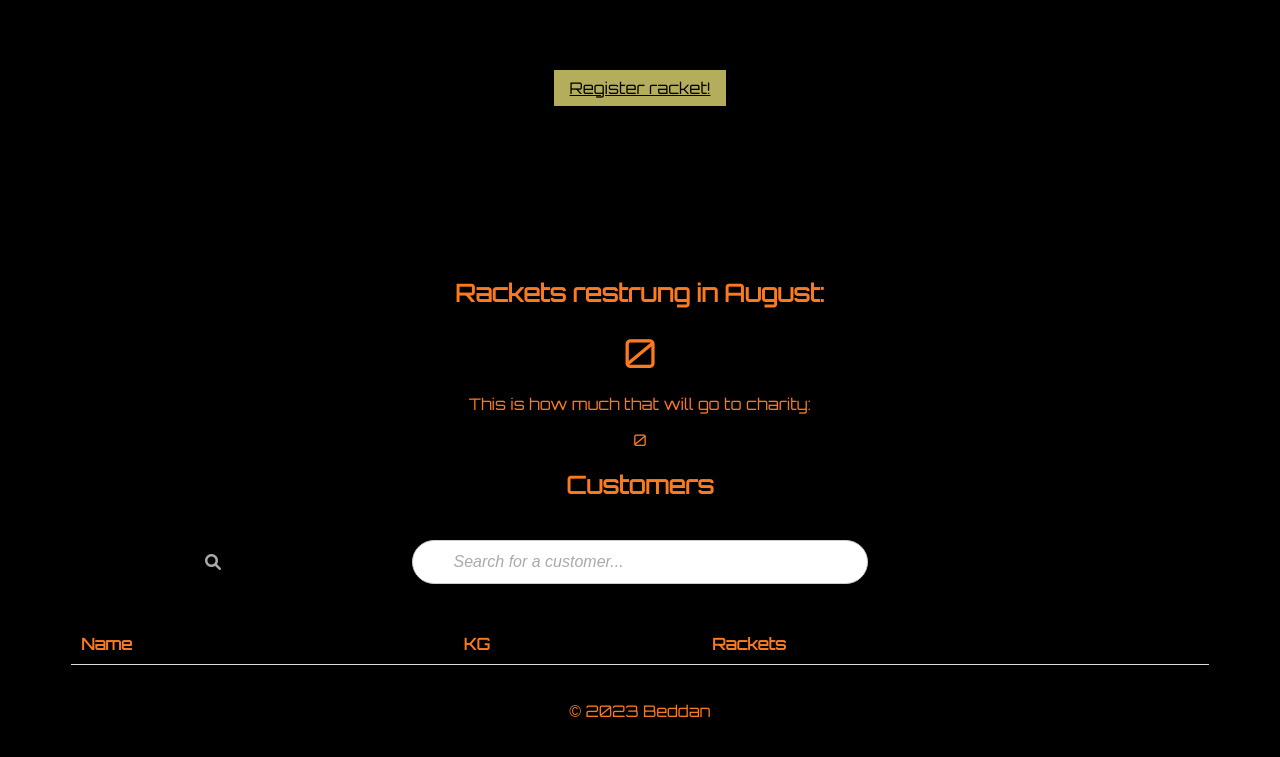
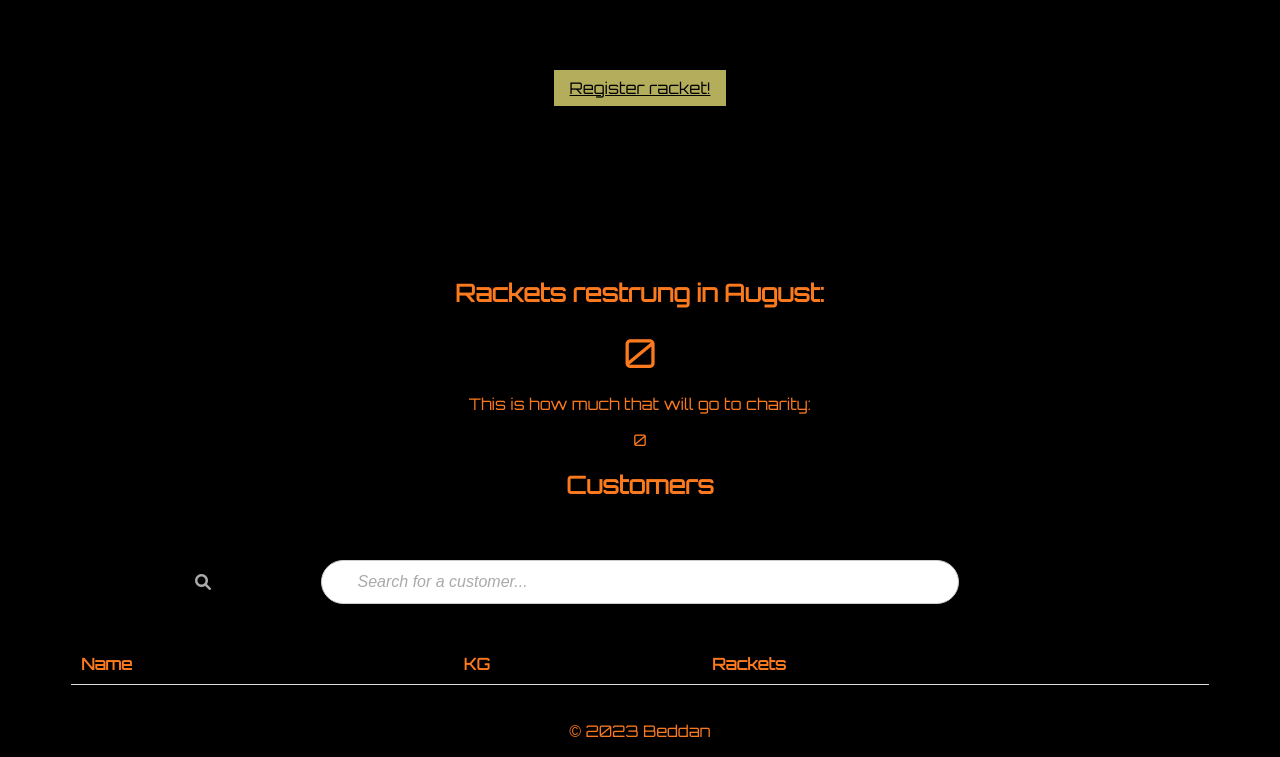
Before and after one commit to CarlBedrot/SensationStringing, a plain HTML site: page page.html in a window 1280 px wide. Shown: the part 125-882 px from the top of the page. Drawn offline with Linux system fonts and the light colour scheme.

Commit message:
trying to get the search icon inside the search bar

```diff
--- a/page.html
+++ b/page.html
@@ -7,8 +7,7 @@
     <link rel="stylesheet" href="styles.css">
     <link rel="preconnect" href="https://fonts.gstatic.com">
     <link href="https://fonts.googleapis.com/css2?family=Orbitron&display=swap" rel="stylesheet">
-    <link rel="stylesheet" href="https://cdnjs.cloudflare.com/ajax/libs/font-awesome/6.0.0-beta3/css/all.min.css" integrity="sha384-k6RqeWeci5ZR/Lv4MR0sA0FfDOMt23cez/5paNdF+TmFE5Ml4lbbg5p4WY9PYn5g" crossorigin="anonymous">
-
+    <link rel="stylesheet" href="https://cdnjs.cloudflare.com/ajax/libs/font-awesome/6.0.0-beta3/css/all.min.css" crossorigin="anonymous">
     <title>Racket Restring Counter</title>
 </head>
 <body>
@@ -59,10 +58,11 @@
     <section id="customer-table-section">
         <h2>Customers</h2>
         <div class="search-container">
+            <input type="text" id="search-input" placeholder="Search for a customer...">
             <i class="fas fa-search search-icon"></i>
-            <input type="text" id="search-input" placeholder="Search for a customer...">
         </div>
-                <div id="search-results"></div>
+
+
         <table id="customer-table">
             <thead>
                 <tr>
--- a/styles.css
+++ b/styles.css
@@ -214,7 +214,7 @@ button,
 }
 
 #search-input {
-  width: 50%; /* or whatever width you prefer */
+  width: 70%; /* or whatever width you prefer */
   padding: 12px 20px;
   margin: 20px 0;
   box-sizing: border-box;
@@ -241,19 +241,20 @@ button,
 
 .search-container {
   position: relative;
+  display: inline-block;
   width: 80%;
   margin: 20px auto;
 }
 
 .search-icon {
   position: absolute;
-  left: 20px;
+  left: 10px; /* adjust as needed */
   top: 50%;
   transform: translateY(-50%);
-  color: #aaa;
+  color: #aaa; /* adjust the color as needed */
+  pointer-events: none; /* to ensure the icon doesn't interfere with the input click */
 }
 
 #search-input {
-  padding-left: 40px; /* This ensures that text doesn't overlap with the search icon */
-  /* ... rest of the styles ... */
+  padding-left: 35px;
 }
```
